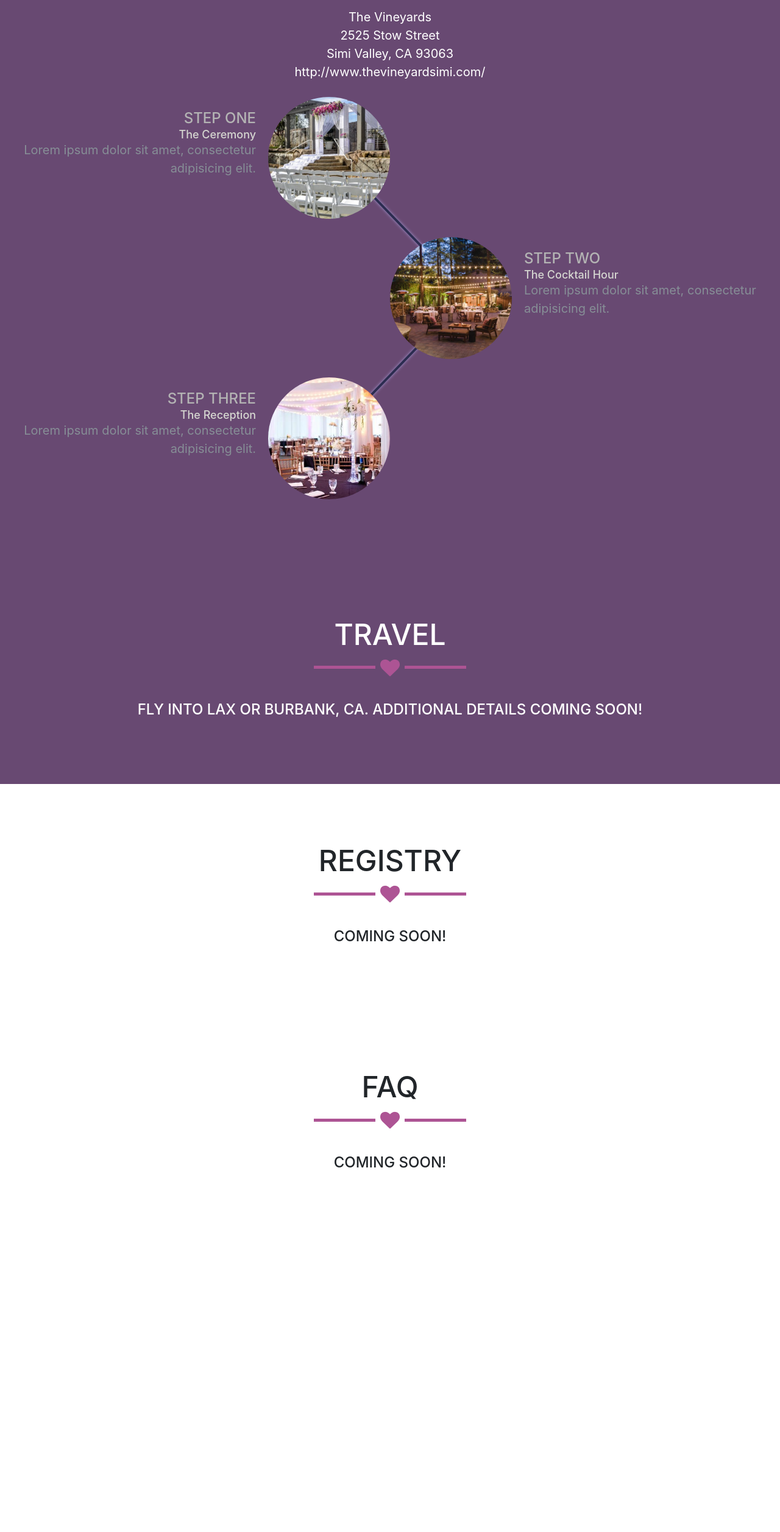
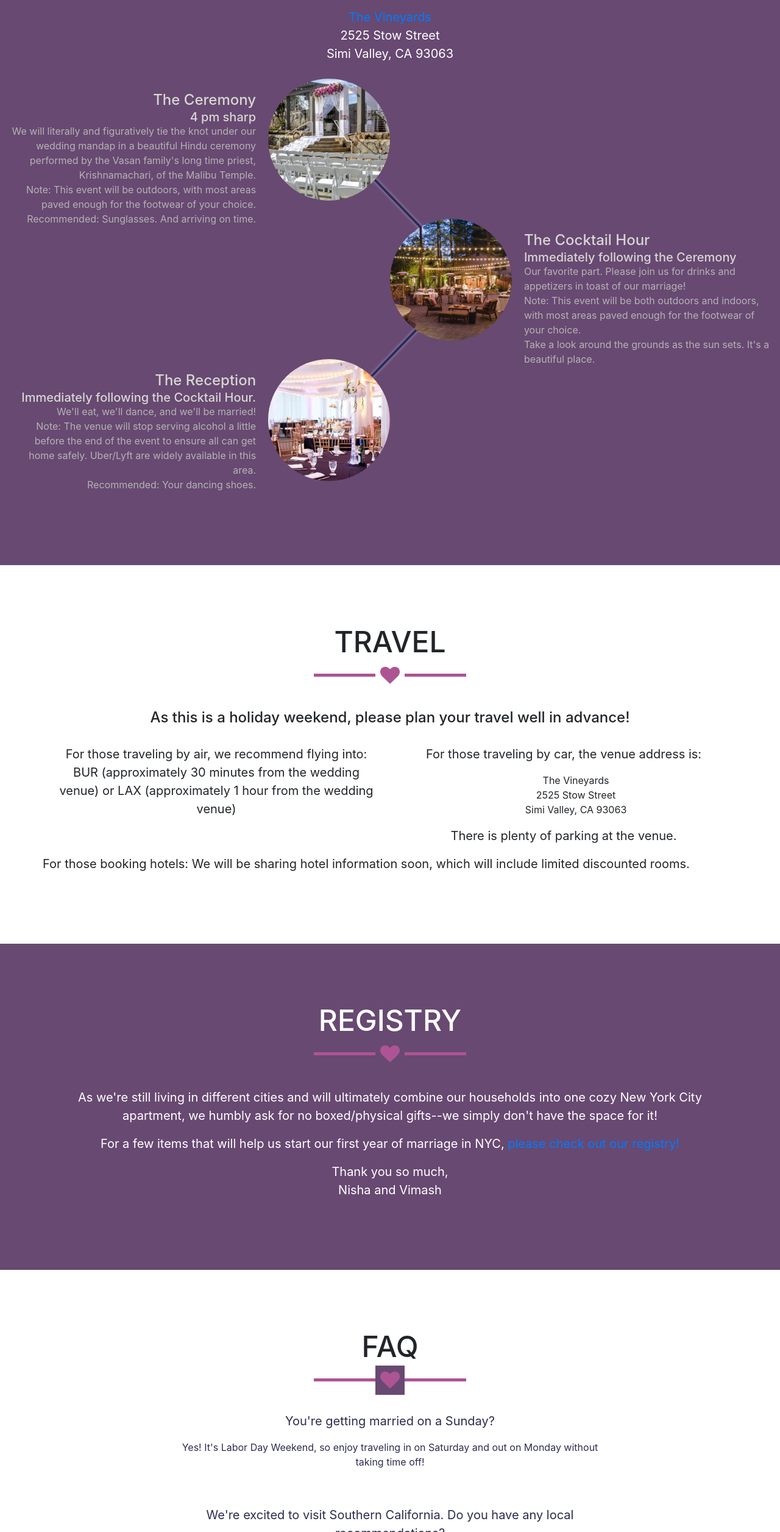
Before and after one commit to Shree33/NishaVimashWedding, a website with bundled scripts: page index.html in a window 1280 px wide. Shown: the part 1429-3942 px from the top of the page at 61% size. Before the commit the page ends 3506 px from the top, so only its background shows below. Built offline with nearby package versions, Linux system fonts and the light colour scheme.

Commit message:
change copy

```diff
--- a/css/design.css
+++ b/css/design.css
@@ -9,25 +9,32 @@ p {
 
 p.small {
   font-size: 16px; }
-
+.question {
+  font-size: 20px;
+  padding-top:20px;
+  color:#2C2C50;}
+.answer{
+  font-size: 16px;
+  color:#2C2C50;}
 a,
 a.active,
 a:active,
 a:focus,
 a:hover {
-  color: #18BC9C;
+  color: #AD5494;
   outline: none; }
 
 h1,
 h2,
 h3,
-h4,
-h5,
 h6 {
-  font-family: 'Montserrat', 'Helvetica Neue', Helvetica, Arial, sans-serif;
+  font-family: 'Montserrat', 'Helvetica Neue', sans-serif;
   /*font-weight: 700;*/
   text-transform: uppercase; }
-
+h5,
+h4{
+  font-family: 'Montserrat', 'Helvetica Neue', sans-serif;
+}
 hr.heart-light,
 hr.heart-primary {
   max-width: 250px;
@@ -52,14 +59,14 @@ hr.heart-light {
 
 hr.heart-light:after {
   color: #AD5494;
-  background-color: #684972; }
+  background-color:white; }
 
 hr.heart-primary {
   border-color: #AD5494; }
 
 hr.heart-primary:after {
   color: #AD5494;
-  background-color: white; }
+  background-color:#684972; }
 
 
 .img-centered {
@@ -473,15 +480,6 @@ footer {
     color: #AD5494;
     background-color: #AD5494; }
 
-.btn-social {
-  font-size: 20px;
-  line-height: 45px;
-  display: inline-block;
-  width: 50px;
-  height: 50px;
-  text-align: center;
-  border: 2px solid white;
-  border-radius: 100%; }
 
 .btn.active,
 .btn:active,
@@ -588,21 +586,23 @@ footer {
     margin-top:22px;
       margin-bottom: 4px;
       padding:0;
-      color: #b3b3b3;
+      color: #D6D7D1;
+      font-size:24px;
   }
 
   #schedule .timeline .timeline-heading h4.subheading {
     margin:0;
     padding:0;
       text-transform: none;
-      font-size:18px;
+      font-size:20px;
       color:#D6D7D1;
   }
 
   #schedule .timeline .timeline-body>p,
   #schedule .timeline .timeline-body>ul {
+      font-size:16px;
       margin-bottom: 0;
-      color:#2C2C50;
+      color:#b3b3b3;
   }
   /*Style for even div.line*/
   #schedule .timeline>li:nth-child(odd) .line:before {
--- a/index.html
+++ b/index.html
@@ -78,7 +78,7 @@
         <img class="rounded-circle img-fluid" src="img/mainpicsquared.png" alt="">
         <div class="intro-text">
           <span class="name">We're Getting Married!</span>
-          <hr class="heart-light">
+          <hr class="heart-primary">
           <span class="date">September 2, 2018</span>
         </div>
       </div>
@@ -110,10 +110,9 @@
               We're so excited to have you join us! Our wedding will take place on September 2, 2018, at:
             </p>
             <p class="text-center">
-              The Vineyards <br>
+              <a href="http://www.thevineyardsimi.com/">The Vineyards</a><br>
               2525 Stow Street <br>
               Simi Valley, CA 93063 <br>
-              http://www.thevineyardsimi.com/ <br>
             </p>
             <ul class="timeline">
               <li>
@@ -122,13 +121,14 @@
                 </div>
                 <div class="timeline-panel">
                   <div class="timeline-heading">
-                    <h4>Step One</h4>
-                    <h4 class="subheading">The Ceremony</h4>
+                    <h4>The Ceremony</h4>
+                    <h4 class="subheading">4 pm sharp</h4>
                   </div>
                   <div class="timeline-body">
-                    <p class="text-muted">
-                      Lorem ipsum dolor sit amet, consectetur adipisicing elit.
-                    </p>
+                    <p>
+                      We will literally and figuratively tie the knot under our wedding mandap in a beautiful Hindu ceremony performed by the Vasan family's long time priest, Krishnamachari, of the Malibu Temple.</p>
+                    <p>Note: This event will be outdoors, with most areas paved enough for the footwear of your choice.</p>
+                    <p>Recommended: Sunglasses. And arriving on time. </p>
                   </div>
                 </div>
                 <div class="line"></div>
@@ -139,13 +139,14 @@
                 </div>
                 <div class="timeline-panel">
                   <div class="timeline-heading">
-                    <h4>Step Two</h4>
-                    <h4 class="subheading">The Cocktail Hour</h4>
+                    <h4>The Cocktail Hour</h4>
+                    <h4 class="subheading">Immediately following the Ceremony</h4>
                   </div>
                   <div class="timeline-body">
-                    <p class="text-muted">
-                      Lorem ipsum dolor sit amet, consectetur adipisicing elit.
-                    </p>
+                    <p>
+                      Our favorite part. Please join us for drinks and appetizers in toast of our marriage!</p>
+                    <p>Note: This event will be both outdoors and indoors, with most areas paved enough for the footwear of your choice. </p>
+                    <p>Take a look around the grounds as the sun sets. It's a beautiful place. </p>
                   </div>
                 </div>
                 <div class="line"></div>
@@ -156,13 +157,14 @@
                 </div>
                 <div class="timeline-panel">
                   <div class="timeline-heading">
-                    <h4>Step Three</h4>
-                    <h4 class="subheading">The Reception</h4>
+                    <h4>The Reception</h4>
+                    <h4 class="subheading">Immediately following the Cocktail Hour.</h4>
                   </div>
                   <div class="timeline-body">
-                    <p class="text-muted">
-                      Lorem ipsum dolor sit amet, consectetur adipisicing elit.
-                    </p>
+                    <p>
+                      We'll eat, we'll dance, and we'll be married!</p>
+                    <p>Note: The venue will stop serving alcohol a little before the end of the event to ensure all can get home safely. Uber/Lyft are widely available in this area. </p>
+                    <p>Recommended: Your dancing shoes.</p>
                   </div>
                 </div>
               </li>
@@ -173,22 +175,48 @@
     </section>
 
     <!-- TRAVEL Section -->
-    <section class="success" id="Travel">
+    <section id="Travel">
       <div class="container">
         <h2 class="text-center">Travel</h2>
         <hr class="heart-light">
       </br>
-        <h4 class="text-center">Fly into LAX or Burbank, CA. Additional details coming soon! </h4>
+        <h4 class="text-center">As this is a holiday weekend, please plan your travel well in advance! </h4>
+      </br>
+        <div class="row">
+          <div class="col-sm">
+            <p class="text-center" >For those traveling by air, we recommend flying into:
+              BUR (approximately 30 minutes from the wedding venue)
+              or
+              LAX (approximately 1 hour from the wedding venue)
+            </p>
+          </div>
+          <div class="col-sm">
+            <p class="text-center"> For those traveling by car, the venue address is:
+            <ul  class="text-center" style="list-style: none">
+              <li>The Vineyards</li>
+              <li>2525 Stow Street</li>
+              <li>Simi Valley, CA 93063</li>
+            </ul>
+            </p>
+            <p class="text-center">There is plenty of parking at the venue. </p>
+          </div>
+
+
+<p class="text-center">For those booking hotels:
+We will be sharing hotel information soon, which will include limited discounted rooms. </p>
     </section>
 
 
     <!-- Registry Grid Section -->
-    <section id="registry">
+    <section id="registry" class="success">
       <div class="container">
       <h2 class="text-center">Registry</h2>
       <hr class="heart-primary">
             </br>
-      <h4 class="text-center">Coming soon!</h4>
+      <p class="text-center">As we're still living in different cities and will ultimately combine our households into one cozy New York City apartment, we humbly ask for no boxed/physical gifts--we simply don't have the space for it!</p>
+      <p class="text-center">For a few items that will help us start our first year of marriage in NYC, <a href="https://www.blueprintregistry.com/registry/nishaandvimash"> please check out our registry!</a> </p>
+<p class="text-center">Thank you so much, </br>
+Nisha and Vimash</p>
     </section>
 
     <!-- FAQ -->
@@ -196,11 +224,35 @@
       <div class="container">
         <h2 class="text-center">FAQ</h2>
         <hr class="heart-primary">
-        <!-- <div class="row"> -->
-                </br>
-            <h4 class="text-center">Coming soon!</h4>
+        <div class="row">
+          </br>
           <div class="col-lg-8 mx-auto text-center">
-          <!-- </div> -->
+           <p class="question">You're getting married on a Sunday?</p>
+           <p class="answer">Yes! It's Labor Day Weekend, so enjoy traveling in on Saturday and out on Monday without taking time off! </p>
+           </br>
+            <p class="question">We're excited to visit Southern California. Do you have any local recommendations?</p>
+           <p class="answer">Absolutely. Here are some ideas for things to do on your trip.</p>
+            <p class="answer">Places to Visit</p>
+            <ul style="list-style: none" class="answer">
+              <li>Disneyland and California Adventure (Nisha's favorites for obvious reasons)</li>
+              <li>Universal Studios Hollywood (especially The Wizarding World of Harry Potter)</li>
+              <li>Carpinteria (cute beach town where Nisha went to high school) </li>
+              <li>Malibu Wine Trail (convenient to the hotel block)</li>
+              <li>Westfield Topanga and The Village (shopping)</li>
+            </ul>
+            <p class="answer">Places to Eat </p>
+              <ul style="list-style: none" class="answer">
+                <li>Vinh Loi Tofu (vegan local favorite)</li>
+                <li>King Taco (best.tacos.ever)</li>
+                <li>Yerim BBQ (Korean food)</li>
+                <li>The Local Peasant (Valley hang out)</li>
+              </ul>
+            </br>
+            <p class="question">How did Vimash propose?</p>
+           <p class="answer"> <a href="https://www.dropbox.com/sh/thnu9txdbxumvof/AAB9MN5KvRYlykNRpEIItBZ3a?dl=0">Check out this gallery for pictures of the surprise proposal and engagement party!</a> Vimash not only had a secret photographer capture it all, but also surprised Nisha with family, friends, flowers, and food!</p>
+           </br>
+           </br>
+          </div>
         </div>
       </div>
     </section>
```
